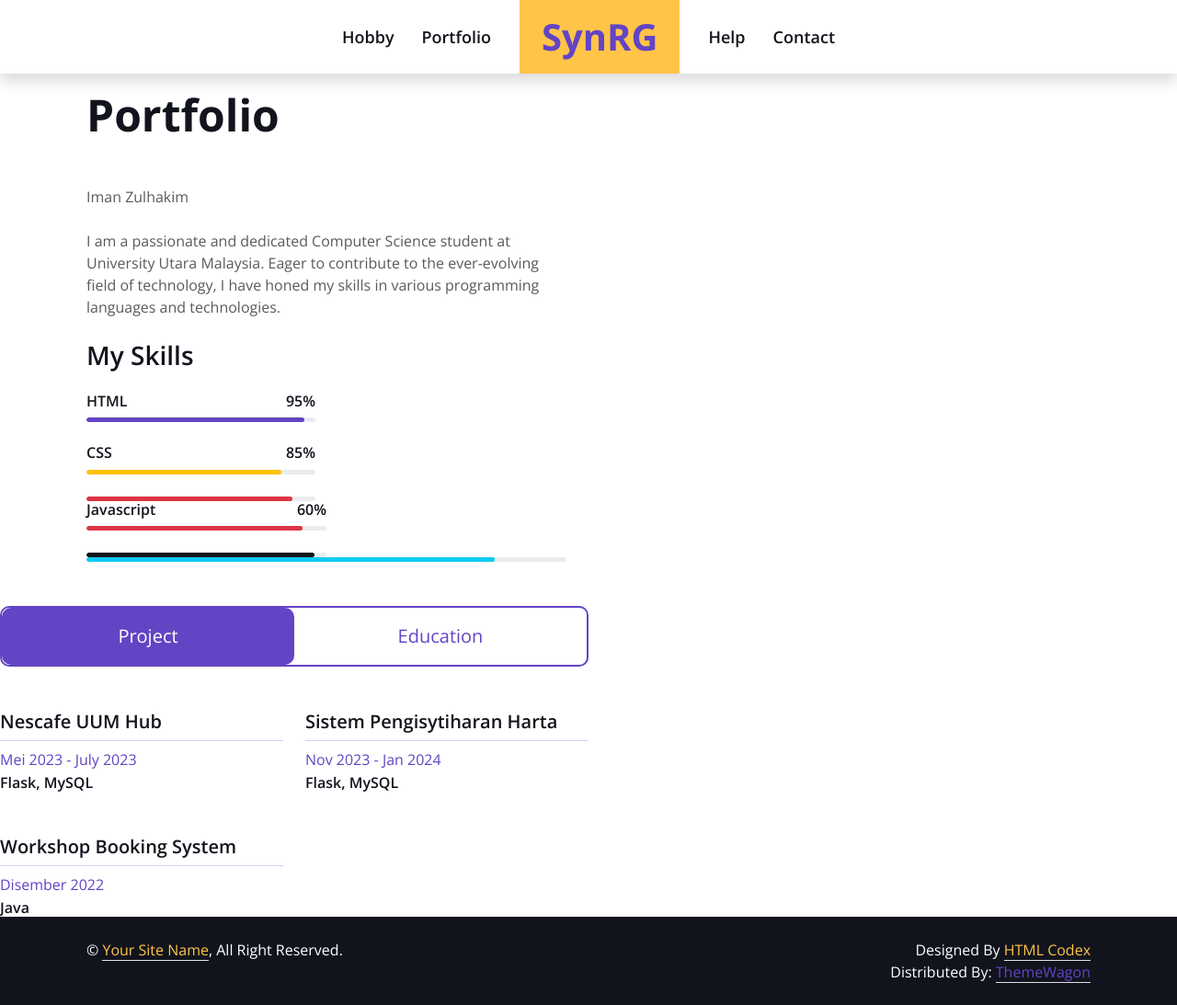
After one commit to ImanZulhakim/SynRG, a Flask app: template templates/portfolio.html in a window 1280 px wide. The commit adds this page. Shown: the whole page at 92% size. Run offline with Flask 3, Linux system fonts and the light colour scheme; the template is opened without the code that fills it, so the values that code supplies are empty; some libraries are stand-ins or nearby versions.

Commit message:
Add 'portfolio.html' page with content of Iman Zulhakim's information.

```diff
--- a/app.py
+++ b/app.py
@@ -1,8 +1,8 @@
 from flask import Flask, render_template, request, redirect
-from flask_ngrok import run_with_ngrok
+# from flask_ngrok import run_with_ngrok
 
 app = Flask(__name__)
-run_with_ngrok(app)
+# run_with_ngrok(app)
 
 
 @app.route("/")
--- a/templates/base.html
+++ b/templates/base.html
@@ -55,7 +55,7 @@
 <!--            <a href="#home" class="nav-item nav-link active">Home</a>-->
 <!--            <a href="#about" class="nav-item nav-link">About</a>-->
             <a href="/hobby" class="nav-item nav-link">Hobby</a>
-            <a href="#service" class="nav-item nav-link">Portfolio</a>
+            <a href="/portfolio" class="nav-item nav-link">Portfolio</a>
         </div>
         <a href="/#" class="navbar-brand bg-secondary py-3 px-4 mx-3 d-none d-lg-block">
             <h1 class="text-primary fw-bold m-0">SynRG</h1>
--- /dev/null
+++ b/templates/portfolio.html
@@ -0,0 +1,121 @@
+<!DOCTYPE html>
+{% extends "base.html" %}
+
+{% block content %}
+
+    <!-- Expertise Start -->
+    <div class="container-xxl py-6 pb-5" id="skill">
+        <div class="container">
+            <div class="row g-5">
+                <div class="col-lg-6 wow fadeInUp" data-wow-delay="0.1s">
+                    <h1 class="display-5 mb-5">Portfolio</h1>
+                    <p class="mb-4">Iman Zulhakim</p>
+                    <p class="mb-4">I am a passionate and dedicated Computer Science student at University Utara Malaysia. Eager to contribute to the ever-evolving field of technology, I have honed my skills in various programming languages and technologies.</p>
+                    <h3 class="mb-4">My Skills</h3>
+                    <div class="row align-items-center">
+                        <div class="col-md-6">
+                            <div class="skill mb-4">
+                                <div class="d-flex justify-content-between">
+                                    <h6 class="font-weight-bold">HTML</h6>
+                                    <h6 class="font-weight-bold">95%</h6>
+                                </div>
+                                <div class="progress">
+                                    <div class="progress-bar bg-primary" role="progressbar" aria-valuenow="95" aria-valuemin="0" aria-valuemax="100"></div>
+                                </div>
+                            </div>
+                            <div class="skill mb-4">
+                                <div class="d-flex justify-content-between">
+                                    <h6 class="font-weight-bold">CSS</h6>
+                                    <h6 class="font-weight-bold">85%</h6>
+                                </div>
+                                <div class="progress">
+                                    <div class="progress-bar bg-warning" role="progressbar" aria-valuenow="85" aria-valuemin="0" aria-valuemax="100"></div>
+                                </div>
+                            </div>
+                                <div class="progress">
+                                    <div class="progress-bar bg-danger" role="progressbar" aria-valuenow="90" aria-valuemin="0" aria-valuemax="100"></div>
+                                </div>
+                            </div>
+                        </div>
+                        <div class="col-md-6">
+                            <div class="skill mb-4">
+                                <div class="d-flex justify-content-between">
+                                    <h6 class="font-weight-bold">Javascript</h6>
+                                    <h6 class="font-weight-bold">60%</h6>
+                                </div>
+                                <div class="progress">
+                                    <div class="progress-bar bg-danger" role="progressbar" aria-valuenow="90" aria-valuemin="0" aria-valuemax="100"></div>
+                                </div>
+                            </div>
+                                <div class="progress">
+                                    <div class="progress-bar bg-dark" role="progressbar" aria-valuenow="95" aria-valuemin="0" aria-valuemax="100"></div>
+                                </div>
+                            </div>
+                                <div class="progress">
+                                    <div class="progress-bar bg-info" role="progressbar" aria-valuenow="85" aria-valuemin="0" aria-valuemax="100"></div>
+                                </div>
+                            </div>
+                        </div>
+                    </div>
+                </div>
+                <div class="col-lg-6 wow fadeInUp" data-wow-delay="0.5s">
+                    <ul class="nav nav-pills rounded border border-2 border-primary mb-5">
+                        <li class="nav-item w-50">
+                            <button class="nav-link w-100 py-3 fs-5 active" data-bs-toggle="pill" href="#tab-1">Project</button>
+                        </li>
+                        <li class="nav-item w-50">
+                            <button class="nav-link w-100 py-3 fs-5" data-bs-toggle="pill" href="#tab-2">Education</button>
+                        </li>
+                    </ul>
+                    <div class="tab-content">
+                        <div id="tab-1" class="tab-pane fade show p-0 active">
+                            <div class="row gy-5 gx-4">
+                                <div class="col-sm-6">
+                                    <h5>Nescafe UUM Hub</h5>
+                                    <hr class="text-primary my-2">
+                                    <p class="text-primary mb-1">Mei 2023 - July 2023</p>
+                                    <h6 class="mb-0">Flask, MySQL</h6>
+                                </div>
+                                <div class="col-sm-6">
+                                    <h5>Sistem Pengisytiharan Harta</h5>
+                                    <hr class="text-primary my-2">
+                                    <p class="text-primary mb-1">Nov 2023 - Jan 2024</p>
+                                    <h6 class="mb-0">Flask, MySQL</h6>
+                                </div>
+                                <div class="col-sm-6">
+                                    <h5>Workshop Booking System</h5>
+                                    <hr class="text-primary my-2">
+                                    <p class="text-primary mb-1">Disember 2022</p>
+                                    <h6 class="mb-0">Java</h6>
+                                </div>
+                            </div>
+                        </div>
+                        <div id="tab-2" class="tab-pane fade show p-0">
+                            <div class="row gy-5 gx-4">
+                                <div class="col-sm-6">
+                                    <h5>Science Stream</h5>
+                                    <hr class="text-primary my-2">
+                                    <p class="text-primary mb-1">2015 - 2019</p>
+                                    <h6 class="mb-0">SMK Bandar Mas</h6>
+                                </div>
+                                <div class="col-sm-6">
+                                    <h5>Science Stream</h5>
+                                    <hr class="text-primary my-2">
+                                    <p class="text-primary mb-1">2020 - 2021</p>
+                                    <h6 class="mb-0">Kolej Matrikulasi Johor</h6>
+                                </div>
+                                <div class="col-sm-6">
+                                    <h5>Computer Science</h5>
+                                    <hr class="text-primary my-2">
+                                    <p class="text-primary mb-1">2021 - 2025</p>
+                                    <h6 class="mb-0">Universiti Utara Malaysia</h6>
+                                </div>
+                            </div>
+                        </div>
+                    </div>
+                </div>
+            </div>
+        </div>
+    </div>
+    <!-- Expertise End -->
+{% endblock %}
```
